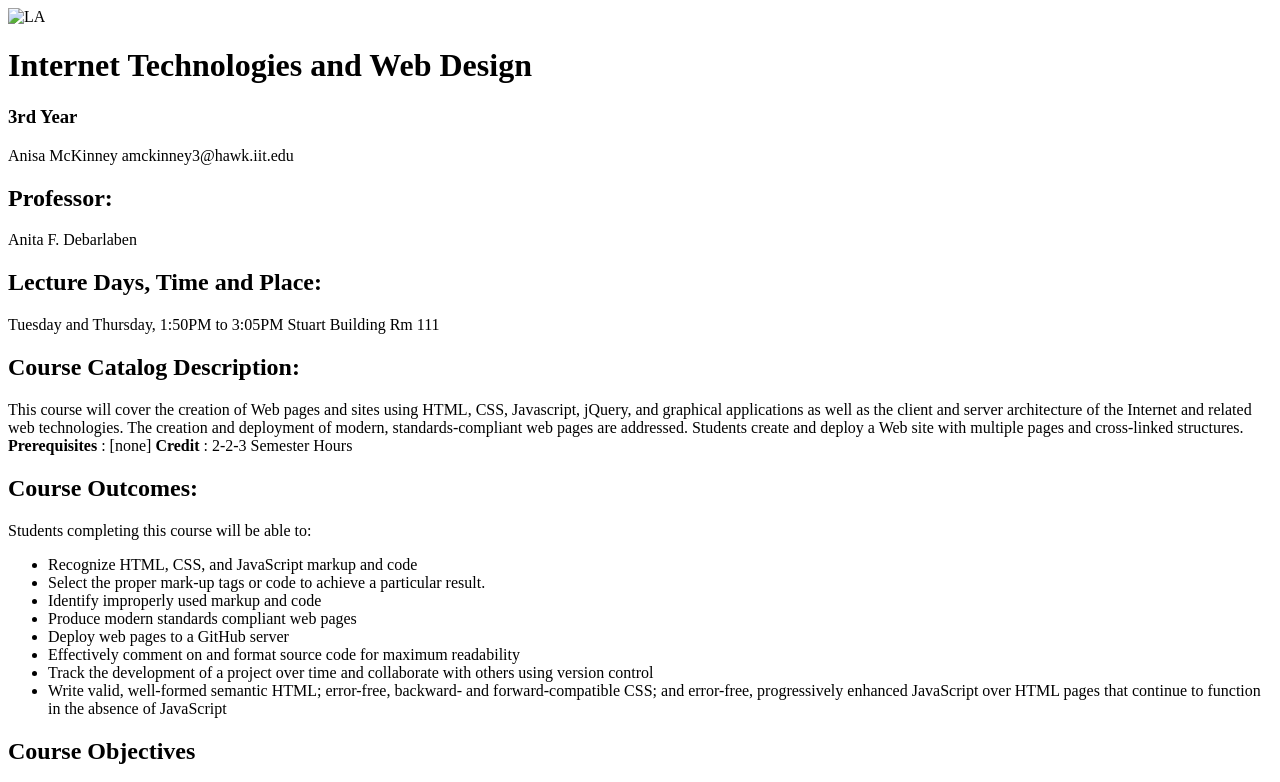
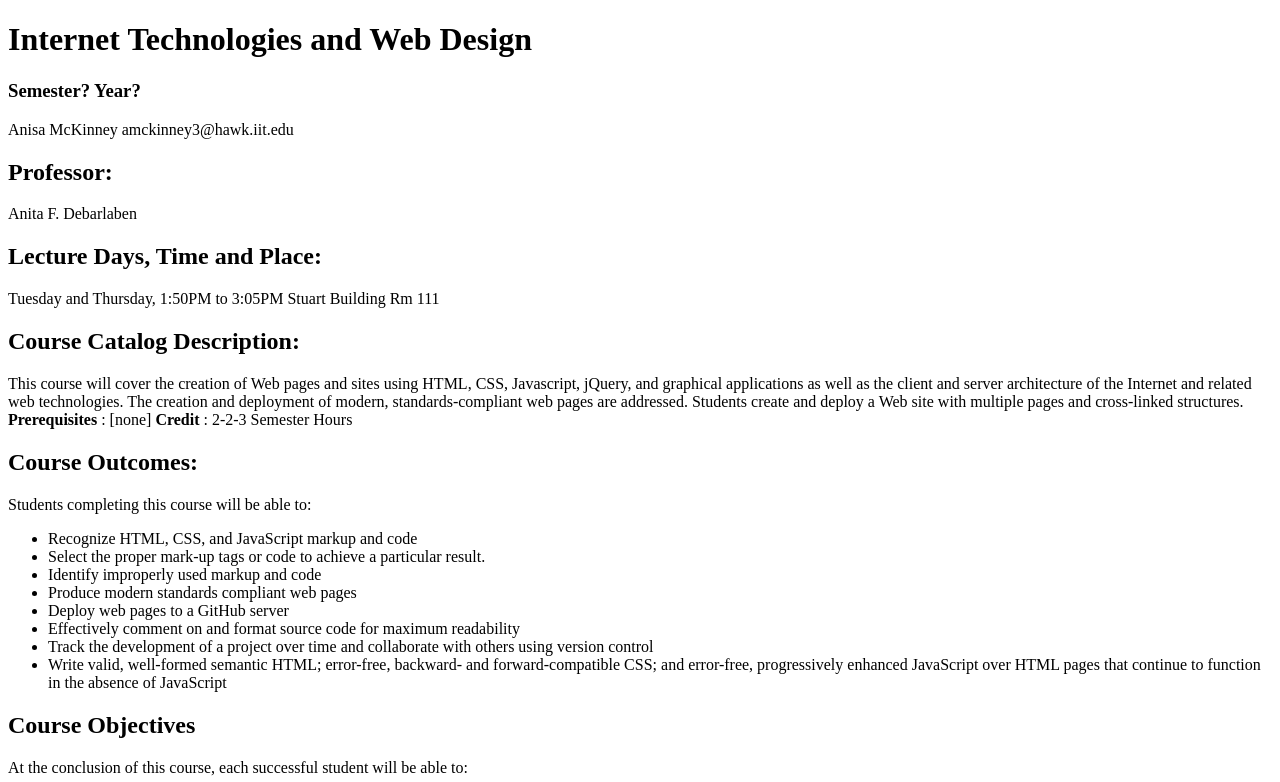
Before and after one commit to Anisa-M/webdev_lab2.1, a plain HTML site: page index.html in a window 1280 px wide. Shown: the top 782 px of the page. Drawn offline with Linux system fonts and the light colour scheme.

Commit message:
Corrected Heading, Deleted skeleton image

```diff
--- a/index.html
+++ b/index.html
@@ -9,11 +9,9 @@
 <script src=""></script>
 <body>
 
-<img src="img_la.jpg" alt="LA" style="width:100%">
-
 <div class="">
  <h1>Internet Technologies and Web Design</h1>
- <h3>3rd Year</h3>
+ <h3>Semester? Year?</h3>
  <p>Anisa McKinney amckinney3@hawk.iit.edu</p>
  <h2>Professor: </h2>
  <p>Anita F. Debarlaben</p>
```
